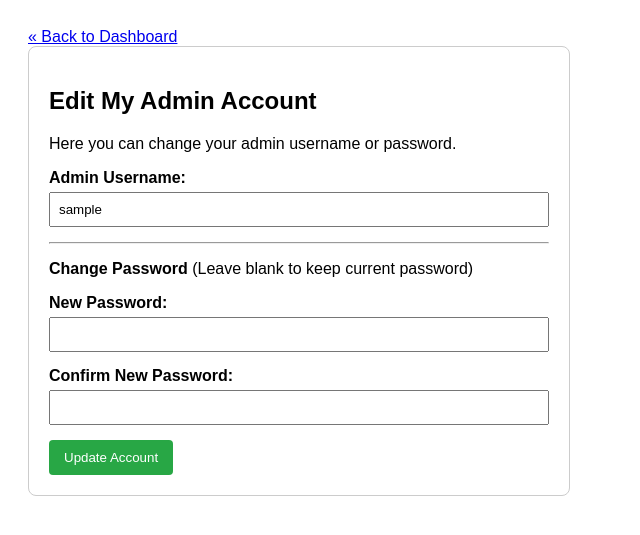
After one commit to carpiomelvin-droid/TAPUYAN-HIGHSCHOOL, a PHP site: page /admin/editadminaccount.php in a window 1280 px wide. The commit adds this page. Shown: the top 535 px of the page, without its empty margins (0-640 px from the left). Run offline with PHP 8.4, Linux system fonts and the light colour scheme; the visitor is signed in with stand-in values (Sample User, id 1); tables that the repository leaves empty or names only in its code hold one stand-in row (values such as "Sample post").

Commit message:
admin edit account
admin can change username and password

```diff
--- /dev/null
+++ b/admin/editadminaccount.php
@@ -0,0 +1,123 @@
+<?php
+session_start();
+include_once '../db/conn.php';
+// include_once '../includes/headeradmin.php'; // Make sure to include your admin header
+
+// 1. Security Check: Must be logged in as admin
+if (!isset($_SESSION['role']) || $_SESSION['role'] !== 'superadmin') {
+    die("Access Denied.");
+}
+
+// 2. Get current admin's ID from session
+$EmployeeID = $_SESSION['EmployeeID'];
+
+// 3. Fetch current username from DB to pre-fill the form
+$sql = "SELECT username FROM admin WHERE EmployeeID = ?";
+$stmt = $conn->prepare($sql);
+$stmt->bind_param("i", $EmployeeID);
+$stmt->execute();
+$result = $stmt->get_result();
+$admin = $result->fetch_assoc();
+
+if (!$admin) {
+    die("Admin account not found.");
+}
+$current_username = $admin['username'];
+$stmt->close();
+$conn->close();
+?>
+
+<!DOCTYPE html>
+<html lang="en">
+
+<head>
+    <meta charset="UTF-8">
+    <meta name="viewport" content="width=device-width, initial-scale=1.0">
+    <title>Edit My Account</title>
+    <style>
+        /* Add your form styles here */
+        body {
+            font-family: sans-serif;
+            padding: 20px;
+        }
+
+        .form-container {
+            max-width: 500px;
+            padding: 20px;
+            border: 1px solid #ccc;
+            border-radius: 8px;
+        }
+
+        .form-container div {
+            margin-bottom: 15px;
+        }
+
+        .form-container label {
+            display: block;
+            margin-bottom: 5px;
+            font-weight: bold;
+        }
+
+        .form-container input {
+            width: 100%;
+            padding: 8px;
+            box-sizing: border-box;
+        }
+
+        .btn-submit {
+            background-color: #28a745;
+            color: white;
+            padding: 10px 15px;
+            border: none;
+            border-radius: 4px;
+            cursor: pointer;
+        }
+    </style>
+</head>
+
+<body>
+    <a href="index.php">&laquo; Back to Dashboard</a>
+    <div class="form-container">
+        <h2>Edit My Admin Account</h2>
+        <p>Here you can change your admin username or password.</p>
+
+        <form id="edit-admin-form" action="updateadminaccount.php" method="POST" onsubmit="return validatePassword();">
+            <input type="hidden" name="EmployeeID" value="<?php echo $EmployeeID; ?>">
+
+            <div>
+                <label for="username">Admin Username:</label>
+                <input type="text" id="username" name="username" value="<?php echo htmlspecialchars($current_username); ?>" required>
+            </div>
+
+            <hr>
+            <p><strong>Change Password</strong> (Leave blank to keep current password)</p>
+
+            <div>
+                <label for="new_password">New Password:</label>
+                <input type="password" id="new_password" name="new_password">
+            </div>
+            <div>
+                <label for="confirm_password">Confirm New Password:</label>
+                <input type="password" id="confirm_password" name="confirm_password">
+            </div>
+
+            <button type="submit" name="update" class="btn-submit">Update Account</button>
+        </form>
+    </div>
+
+    <script>
+        // Simple JavaScript to check if passwords match
+        function validatePassword() {
+            var new_pass = document.getElementById('new_password').value;
+            var confirm_pass = document.getElementById('confirm_password').value;
+
+            if (new_pass !== confirm_pass) {
+                alert("Error: New passwords do not match.");
+                return false; // Stops the form from submitting
+            }
+            return true; // Allows the form to submit
+        }
+    </script>
+</body>
+
+</html>
```
Also changed, not shown: admin/index.php (+5 -3 lines), admin/updateadminaccount.php (added, +78 -0 lines).
